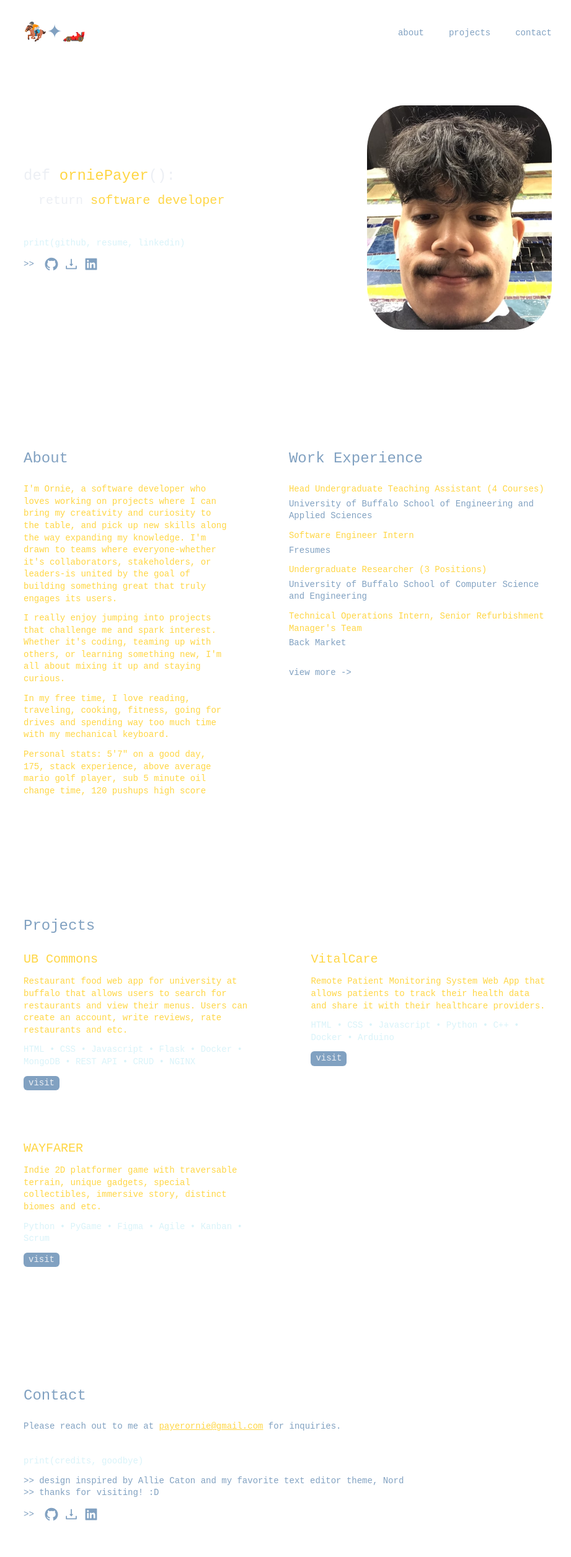
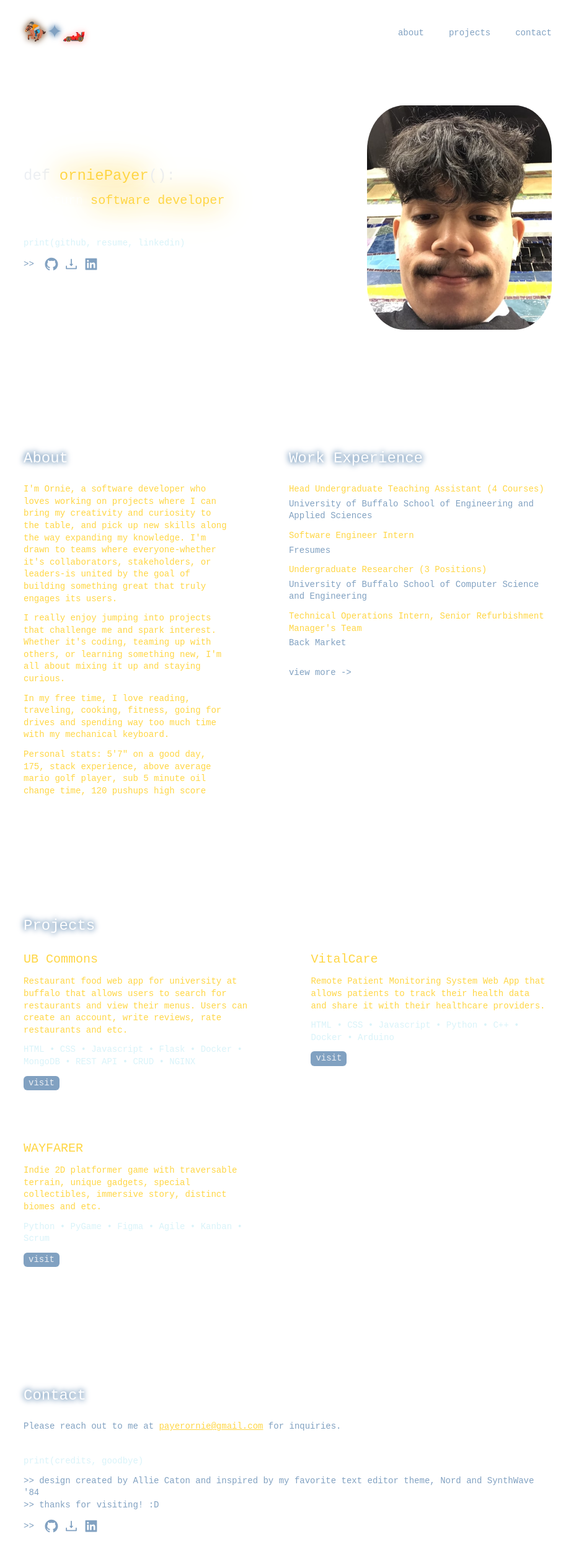
Before and after one commit to Orniepay/Portfolio, a React (Create React App) app: page / in a window 1280 px wide. Shown: the top 2512 px of the page at 62% size, without its empty margins (176-1097 px from the left). Built offline with nearby package versions, Linux system fonts and the light colour scheme.

Commit message:
Added neon glowing utilities and applied them via drop shadow effects to headings and typewriter text

```diff
--- a/src/components/About.js
+++ b/src/components/About.js
@@ -16,7 +16,9 @@ const About = () => {
   return (
     <div id="about" className="container gap-20 flex justify-between my-24">
       <div className="basis-6/12  mr-3">
-        <div className="text-purple-light text-2xl mb-6">About</div>
+        <div className="text-purple-light text-2xl mb-6">
+          <span className="text-white drop-shadow-neon-gray">About</span>
+        </div>
 
         <div className="text-yellow">
           <p className="mt-3">
@@ -47,7 +49,9 @@ const About = () => {
       </div>
 
       <div>
-        <div className="text-purple-light text-2xl mb-6">Work Experience</div>
+        <div className="text-purple-light text-2xl mb-6">
+          <span className="text-white drop-shadow-neon-gray">Work Experience</span>
+        </div>
 
         <div className="mt-3">{workFormatted()}</div>
 
--- a/src/components/Contact.js
+++ b/src/components/Contact.js
@@ -3,7 +3,9 @@ import QuickLinks from './QuickLinks.js'
 const Contact = () => {
   return (
     <div id="contact" className="my-24 w-full">
-      <div className="text-purple-light text-2xl mb-6"> Contact</div>
+      <div className="text-purple-light text-2xl mb-6">
+        <span className="text-white drop-shadow-neon-gray">Contact</span>
+      </div>
       <span className="text-purple-light">Please reach out to me at </span>
       <a
         className="text-yellow underline"
@@ -18,14 +20,14 @@ const Contact = () => {
       <div className="mt-9 credits">
         <p className="text-teal mb-3">print(credits, goodbye)</p>
         <p className="text-purple-light">
-          {`>>`} design inspired by Allie Caton and my favorite text editor theme,{' '}
+          {`>>`} design created by Allie Caton and inspired by my favorite text editor theme,{' '}
           <a
             className="text-purple-light"
             href="https://www.nordtheme.com/"
             target="_blank"
             rel="noreferrer noopener"
           >
-            Nord
+            Nord and SynthWave '84
           </a>
         </p>
         <div className="text-purple-light">{`>>`} thanks for visiting! :D</div>
--- a/src/components/Home.js
+++ b/src/components/Home.js
@@ -1,4 +1,4 @@
-import Typewriter from 'typewriter-effect'   // <-- NEW
+import Typewriter from 'typewriter-effect'
 import img from '../assets/me.jpg'
 import QuickLinks from './QuickLinks.js'
 
@@ -14,19 +14,20 @@ const Home = () => {
                 loop: true,
                 delay: 70,
                 cursor: '',
-                html: true                                         // ← let HTML render
+                html: true
               }}
               onInit={(tw) => {
                 tw.typeString(
                   // first line ─ def orniePayer():
-                  `<span class='text-purple-dark'>def</span>` +
-                    `<span class='text-yellow'> orniePayer` +
-                      `<span class='text-purple-dark'>()</span></span>` +
-                    `<span class='text-purple-dark'>:</span>` +
+                  `<span class="text-purple-dark drop-shadow-neon-white">def</span>` +
+                  `<span class="text-yellow drop-shadow-neon-yellow"> orniePayer</span>` +
+                  `<span class="text-purple-dark drop-shadow-neon-white">():</span>` +
 
                   // line break + indent
-                  `<br/><span class='pl-6 text-xl text-yellow'>` +   // ← text-xl here
-                    `<span class='text-purple-dark'>return</span> software developer` +
+                  `<br/>` +
+                  `<span class="pl-6 text-xl">` +
+                    `<span class="text-white drop-shadow-neon-white">return</span>` +
+                    `<span class="text-yellow drop-shadow-neon-yellow"> software developer</span>` +
                   `</span>`
                 )
                   .pauseFor(1500)     // show the full text for a moment
@@ -42,6 +43,7 @@ const Home = () => {
           </div>
         </div>
 
+
         <img
           className="rounded-[20%] w-[90%] sm:w-[35%]"
           alt="portrait of Ornie Payer"
--- a/src/components/Nav.js
+++ b/src/components/Nav.js
@@ -11,7 +11,10 @@ const Nav = () => {
         href="/"
         className="text-purple-light block hover:text-purple-dark text-[30px] cursor-pointer"
       >
-        🏇🏼✦🏎️
+        <span className="text drop-shadow-neon-brown">🏇🏼</span>
+        <span className="text drop-shadow-neon-gray">✦</span>
+         <span className="text drop-shadow-neon-red">🏎️</span>
+
       </a>
 
       <div className="flex gap-6 sm:gap-10 items-center text-xs sm:text-[14px]">
--- a/src/components/Projects.js
+++ b/src/components/Projects.js
@@ -66,7 +66,9 @@ const Projects = () => {
 
   return (
     <div id="projects" className="w-full my-24">
-      <div className="text-2xl text-purple-light mb-6">Projects</div>
+      <div className="text-2xl text-purple-light mb-6">
+        <span className="text-white drop-shadow-neon-gray">Projects</span>
+      </div>
 
       <div className="container flex flex-row gap-20 flex-wrap">
         {projectsFormatted()}
--- a/tailwind.config.js
+++ b/tailwind.config.js
@@ -13,6 +13,30 @@ module.exports = {
       yellow: '#ffd644',
       teal: '#d9f3f9',
     },
+    extend: {
+      dropShadow: {
+        'neon-white': [
+         '0 0 20px #ffffff',
+         '0 0 20px #ffffff',
+        ],
+        'neon-yellow': [
+          '0 0 20px #ffd644',
+          '0 0 20px #ffd644',
+        ],
+        'neon-gray': [
+          '0 0 4px #81a1c1',
+          '0 0 4px #81a1c1',
+        ],
+        'neon-brown': [
+          '0 0 4px #a1866e',
+          '0 0 4px #a1866e',
+        ],
+        'neon-red': [
+          '0 0 4px #ffd6d6',
+          '0 0 4px #ffd6d6',
+        ],
+      },
+    },
   },
   plugins: [],
 }
```
